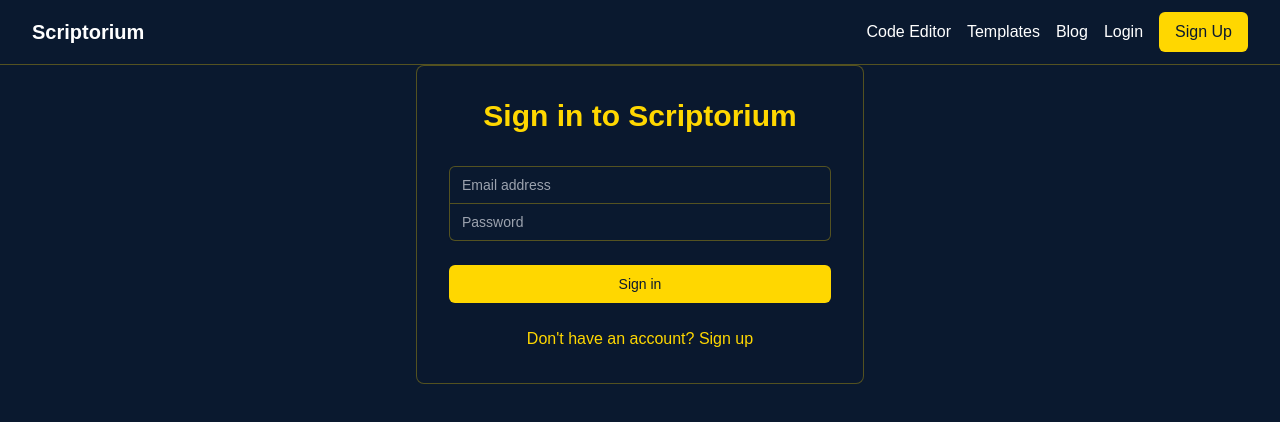
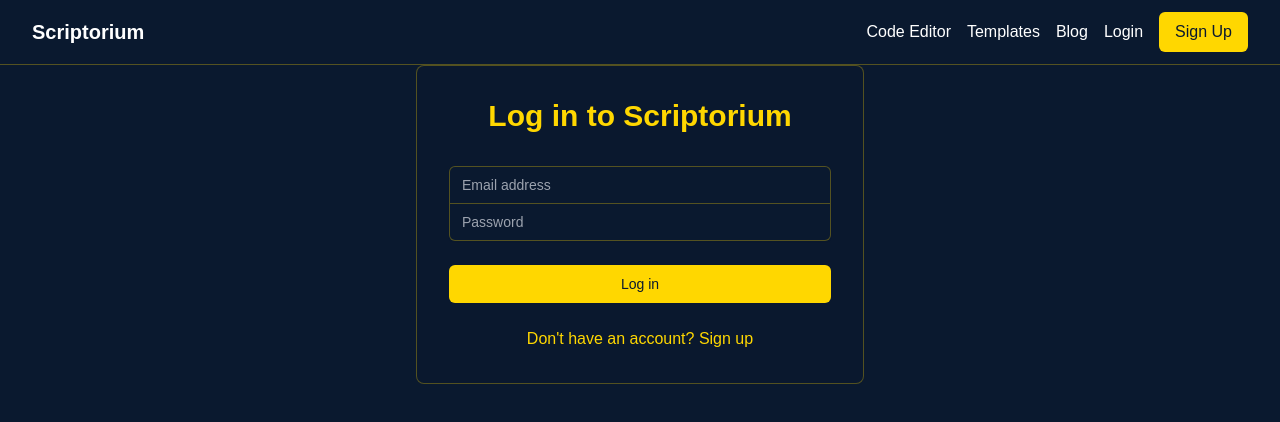
Before and after one commit to YehyunLee/Scriptorium, a Next.js app in the folder PP2/scriptorium/: page /login in a window 1280 px wide. Shown: the top 422 px of the page. Built offline with nearby package versions, Linux system fonts and the light colour scheme.

Commit message:
Log in msg instead of sign in

```diff
--- a/PP2/scriptorium/pages/login.tsx
+++ b/PP2/scriptorium/pages/login.tsx
@@ -40,7 +40,7 @@ export default function Login() {
       <div className="max-w-md w-full space-y-8 p-8 bg-navy/50 rounded-lg border border-gold/30">
         <div>
           <h2 className="text-center text-3xl font-extrabold text-gold">
-            Sign in to Scriptorium
+            Log in to Scriptorium
           </h2>
         </div>
       <form className="mt-8 space-y-6" onSubmit={handleSubmit}>
@@ -74,7 +74,7 @@ export default function Login() {
             type="submit"
             className="group relative w-full flex justify-center py-2 px-4 border border-transparent text-sm font-medium rounded-md text-navy bg-gold hover:bg-gold/90 focus:outline-none focus:ring-2 focus:ring-offset-2 focus:ring-gold"
           >
-            Sign in
+            Log in
           </button>
         </div>
 
--- a/PP2/scriptorium/pages/signup.tsx
+++ b/PP2/scriptorium/pages/signup.tsx
@@ -116,7 +116,7 @@ export default function Signup() {
 
           <div className="text-center">
             <Link href="/login" className="text-gold hover:text-gold/80">
-              Already have an account? Sign in
+              Already have an account? Log in
             </Link>
           </div>
         </form>
```
